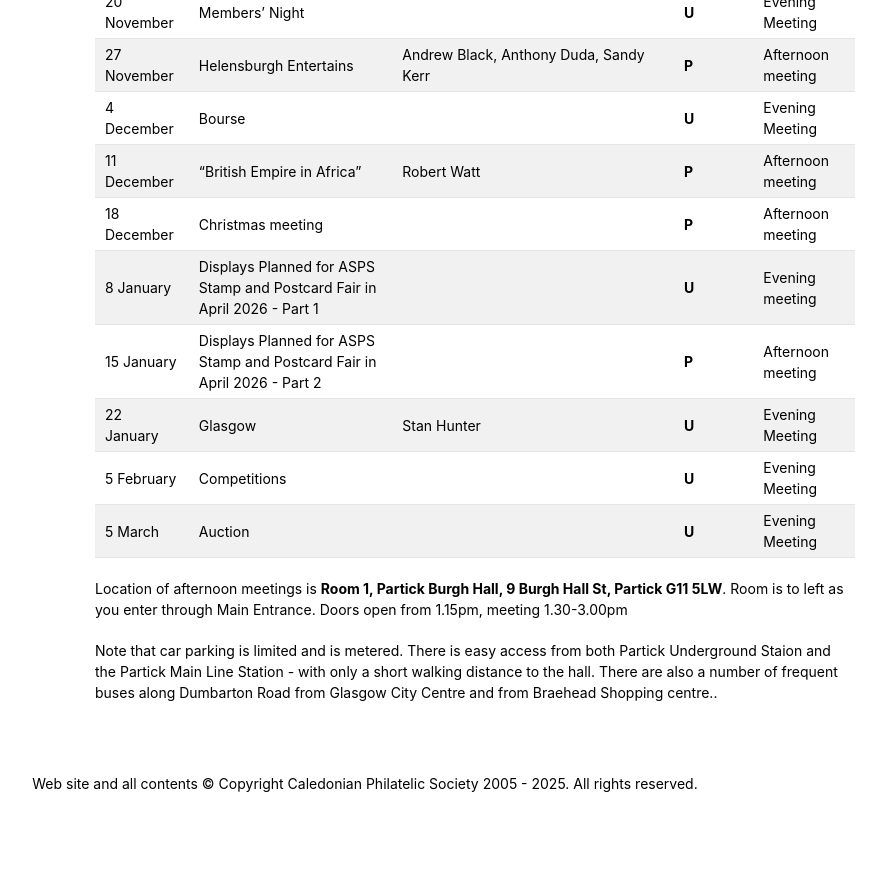
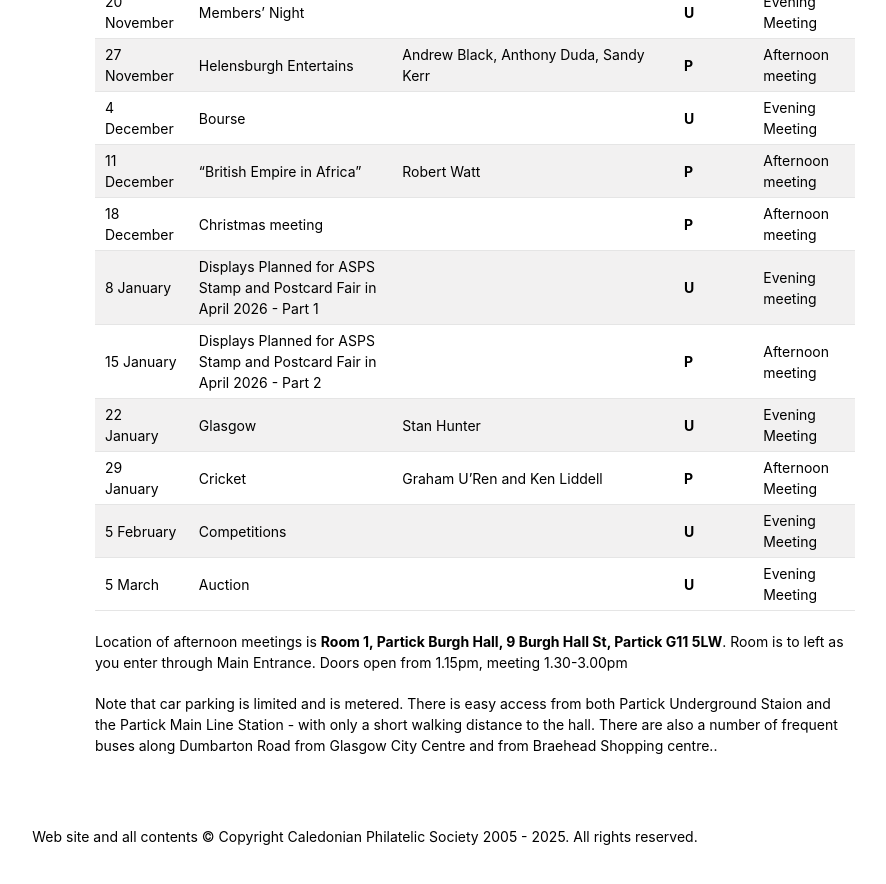
Before and after one commit to astalker/caledonian-stamps, a Jekyll site: the page built from meetings.md, in a window 1280 px wide and 900 px high, scrolled down 1043 px. Shown: the top 884 px of the window, without its empty margins (275-1161 px from the left). Built offline with Jekyll 4.4.1, drawn with Linux system fonts in a browser that asks for light colours; our own code applies the rules of GitHub Pages for plain Markdown files; before the commit the page ends 1890 px from its top, so only the background shows below that.

Commit message:
Meetings in February 2026 added

```diff
--- a/meetings.md
+++ b/meetings.md
@@ -30,6 +30,7 @@ Date  | Subject | Displayer | Location | Timing of meetings |
 8 January  | Displays Planned for ASPS Stamp and Postcard Fair in April 2026 - Part 1| | **U** | Evening meeting
 15 January  | Displays Planned for ASPS Stamp and Postcard Fair in April 2026 - Part 2| | **P** | Afternoon meeting
 22 January | Glasgow| Stan Hunter | **U** | Evening Meeting
+29 January | Cricket| Graham U'Ren and Ken Liddell | **P** | Afternoon Meeting
 5 February | Competitions | | **U** | Evening Meeting
 5 March | Auction | | **U** | Evening Meeting
 
```
